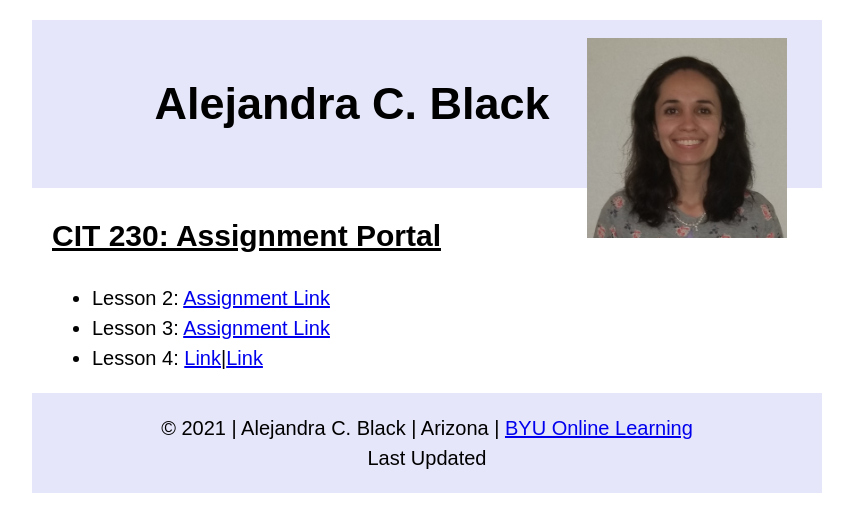
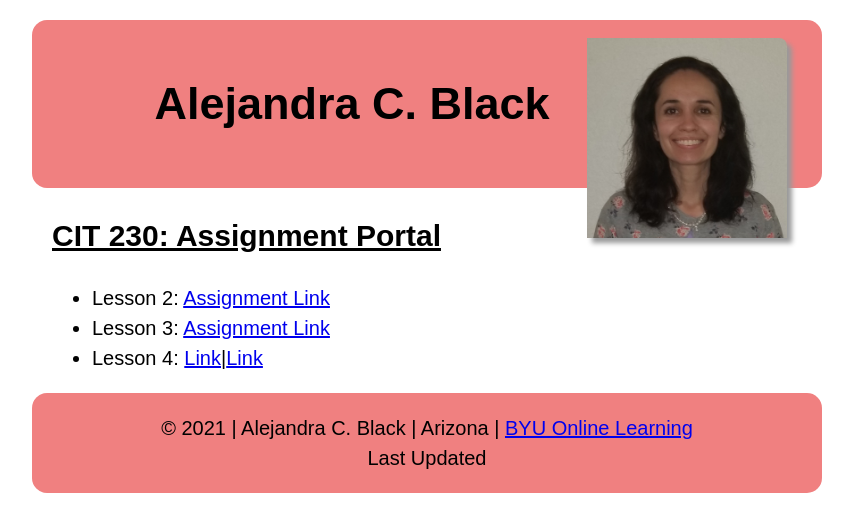
Before and after one commit to Alejandra-B/Alejandra-B.github.io, a plain HTML site: page index.html in a window 1280 px wide. Shown: the whole page, without its empty margins (213-1066 px from the left). Drawn offline with Linux system fonts and the light colour scheme.

Commit message:
This is my draft

```diff
--- a/css/main.css
+++ b/css/main.css
@@ -1,7 +1,7 @@
 body {
     font-size: 20px;
     line-height: 1.5;
-    font-family: Sans-Serif;
+    font-family: Sans-serif;
 }
 
 .title {
@@ -15,14 +15,16 @@ main,
 footer {
     margin: 1.25rem auto;
     max-width: 750px;
+    border-radius: 15px;
 }
 
 header,
 footer {
-    background-color: #E6E6FA;
+    background-color: #f08080;
     color: black;
     text-align: center;
     padding: 1.25rem;
+
 }
 
 header img {
@@ -31,6 +33,8 @@ header img {
     width: 200px;
     margin: 15px;
     margin-top: -130px;
+    box-shadow: 5px 5px 5px #999;
+    border-top-right-radius: 8px;
 }
 
 .under {
```
